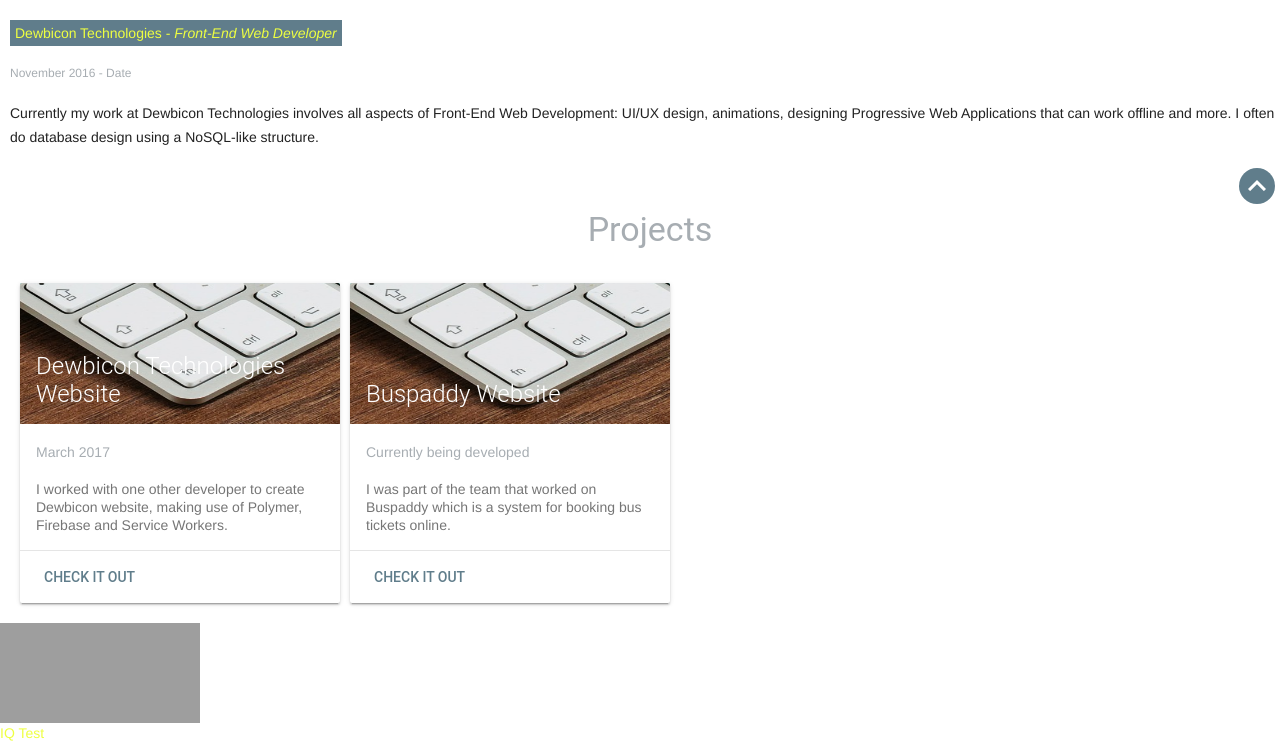
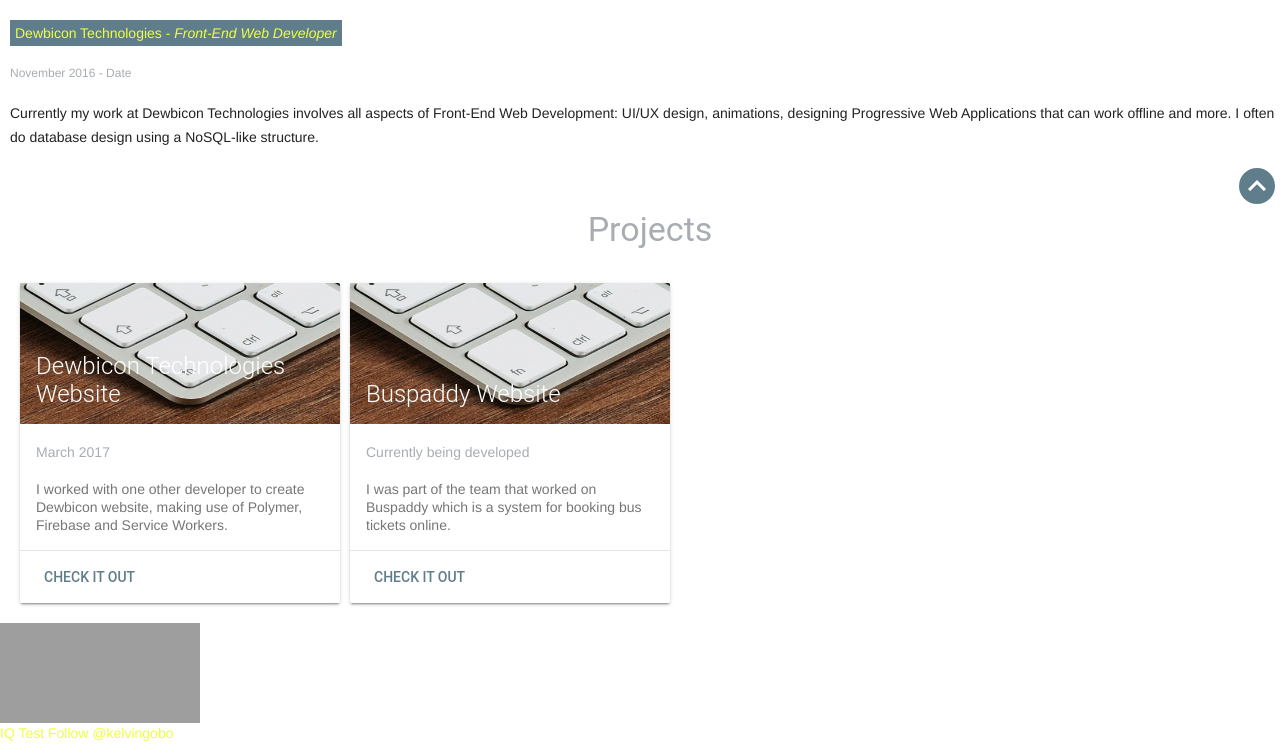
Before and after one commit to kelvingobo/kelvingobo.github.io, a website: page index.html in a window 1280 px wide. Shown: the part 591-1339 px from the top of the page. Drawn offline with nearby package versions, Linux system fonts and the light colour scheme; grey boxes are pictures that could not be loaded.

Commit message:
Added twitter follow button

```diff
--- a/index.html
+++ b/index.html
@@ -337,6 +337,7 @@
       <a id="goTop" href="#top">
         <img href="#top" src="images/arrow-up/web/arrow-up-18dp-2x.png">
       </a>
+      <a href="https://twitter.com/kelvingobo" class="twitter-follow-button" data-show-count="true">Follow @kelvingobo</a><script src="https://platform.twitter.com/widgets.js" charset="utf-8" async></script>
   </main>
 </div>
 
```
